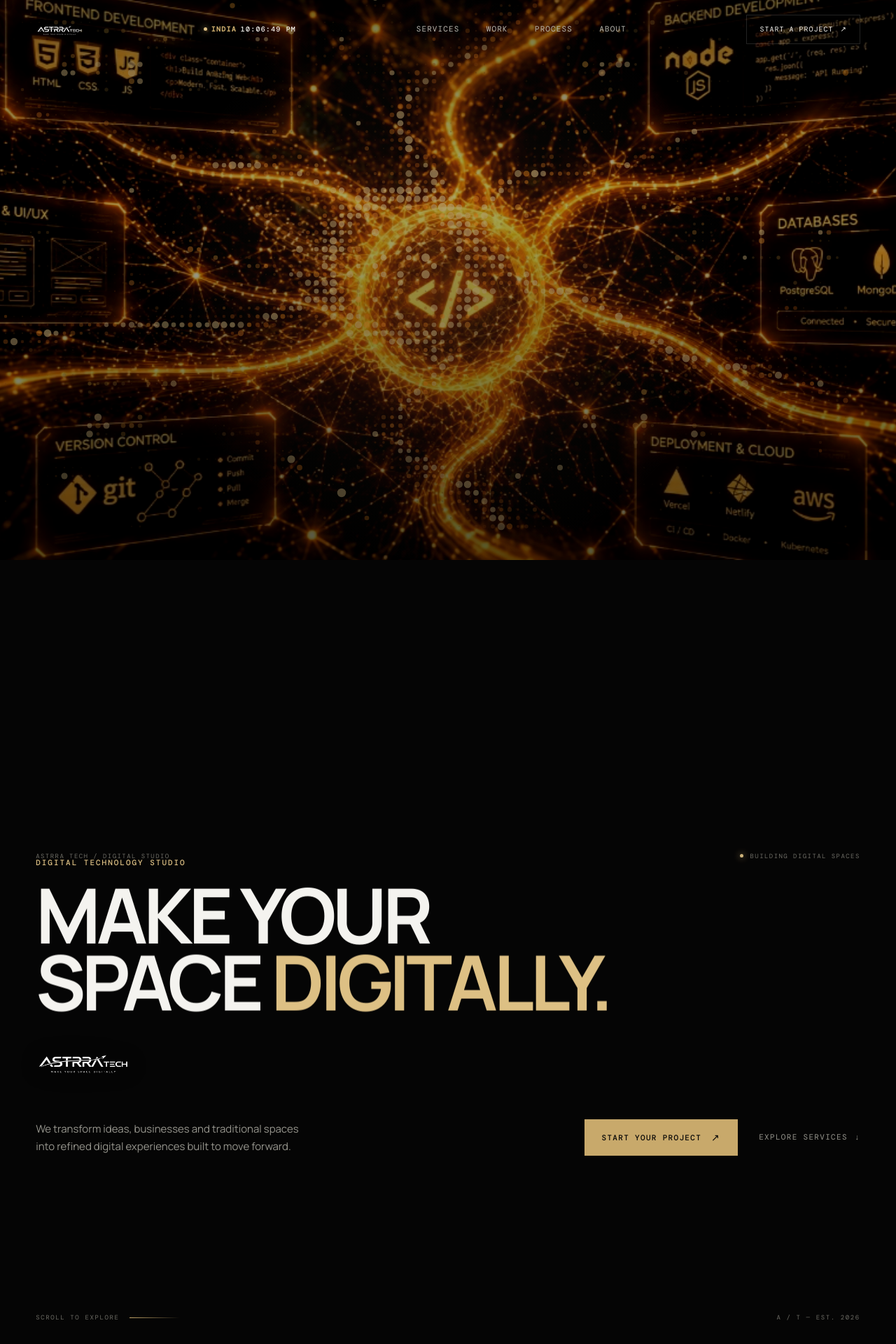
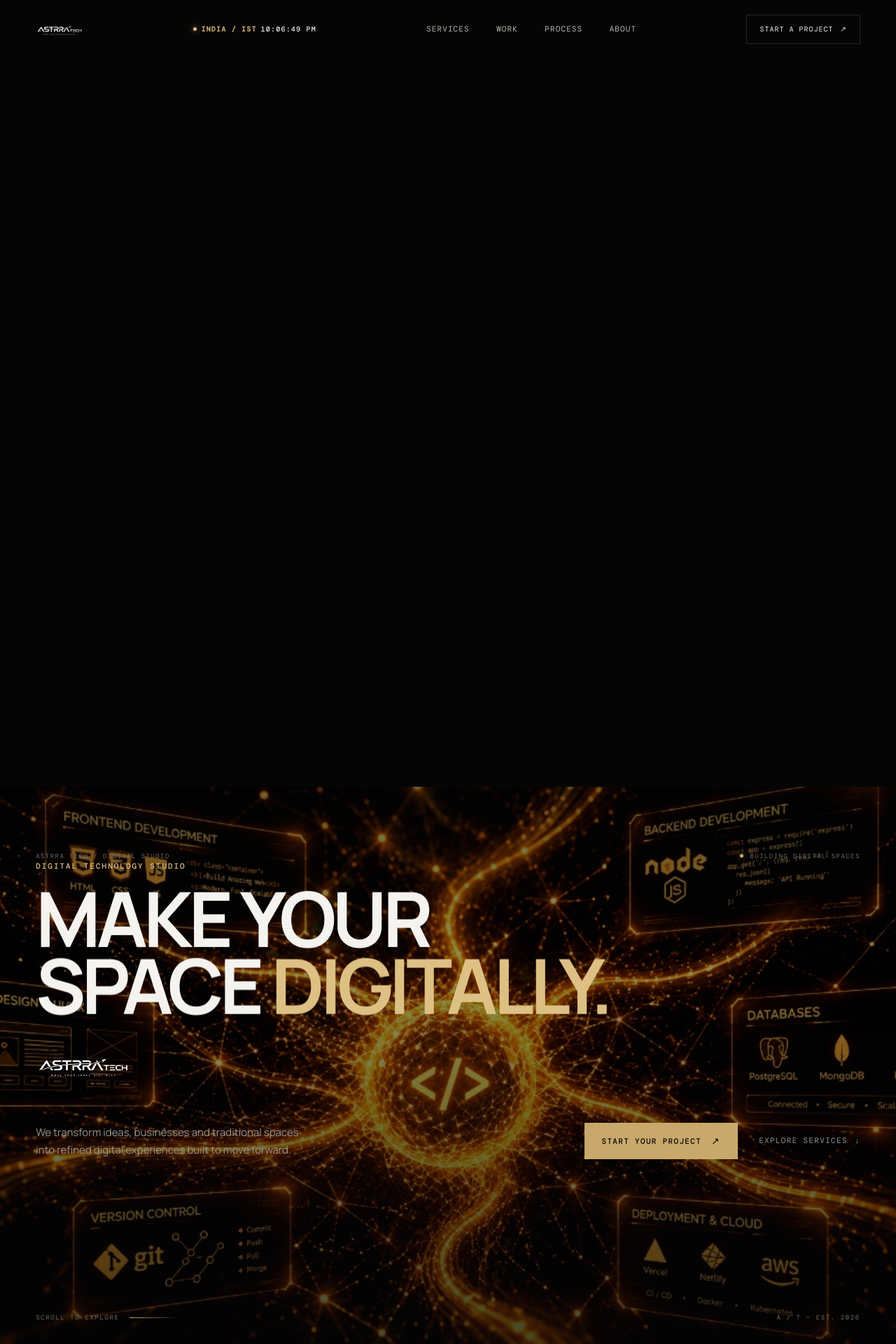
Before and after one commit to Tamanna2017-cmd/ASTRRA, a React (Vite) app: page / in a window 1280 px wide. Shown: the top 1920 px of the page at 70% size. Built offline with nearby package versions, Linux system fonts and the light colour scheme.

Commit message:
frontend-hero-update

```diff
--- a/src/animations/heroAnimations.js
+++ b/src/animations/heroAnimations.js
@@ -77,10 +77,6 @@ export function prehideHero(hero) {
   );
 }
 
-/**
- * Subtle hero parallax on scroll: headline drifts up slightly while the
- * decorative glow recedes — keeps the opening alive without excess.
- */
 export function heroScrollDrift(hero) {
   if (reducedMotion()) return null;
 
@@ -93,11 +89,8 @@ export function heroScrollDrift(hero) {
     },
   });
 
-  tl.to("[data-hero-content]", { y: -70, ease: "none" }, 0).to(
-    "[data-hero-glow]",
-    { y: 110, ease: "none" },
-    0
-  );
+  tl.to("[data-hero-content]", { y: -60, ease: "none" }, 0)
+    .to("[data-hero-bg]", { y: 40, ease: "none" }, 0);
 
   return tl;
 }
--- a/src/animations/preloaderAnimation.js
+++ b/src/animations/preloaderAnimation.js
@@ -1,18 +1,16 @@
 import { gsap, reducedMotion } from "./animationConfig";
 
 /**
- * Full-page preloader sequence:
+ * Full-page studio intro sequence:
  * 1. Full-screen dark background.
- * 2. Transparent white logo reveals: opacity 0->1, scale 0.92->1, y 15->0 (power3.out).
- * 3. Short hold.
- * 4. Logo exits: scale 1->1.04, opacity 1->0.
- * 5. Preloader curtain lifts: yPercent 0->-100 to unveil hero from top.
+ * 2. Centered transparent WHITE logo reveals: opacity 0->1, scale 0.92->1, y 20px->0 (power3.out ~1.2s).
+ * 3. Short hold (~0.5s).
+ * 4. Logo exits: scale 1->1.04, opacity 1->0 (power2.in ~0.5s).
+ * 5. Preloader curtain lifts: yPercent 0->-100 (power4.inOut ~0.85s) to reveal the hero.
  */
 export function createPreloader({
   root,
   brand,
-  subtitle,
-  counterEl,
   onComplete,
 } = {}) {
   if (reducedMotion()) {
@@ -20,56 +18,21 @@ export function createPreloader({
     return null;
   }
 
-  const counterObj = { value: 0 };
-  const lineEl = root ? root.querySelector(".preloader__line") : null;
-
   const tl = gsap.timeline({ onComplete });
 
   tl.fromTo(
     brand,
-    { autoAlpha: 0, scale: 0.92, y: 15 },
+    { autoAlpha: 0, scale: 0.92, y: 20 },
     { autoAlpha: 1, scale: 1, y: 0, duration: 1.2, ease: "power3.out" },
     0.1
   )
-    .fromTo(
-      subtitle,
-      { autoAlpha: 0, y: 10 },
-      { autoAlpha: 1, y: 0, duration: 0.7, ease: "power2.out" },
-      0.4
-    )
-    .fromTo(
-      counterEl,
-      { autoAlpha: 0 },
-      { autoAlpha: 1, duration: 0.4 },
-      0.3
-    )
-    .fromTo(
-      lineEl,
-      { scaleX: 0 },
-      { scaleX: 1, duration: 1.2, ease: "power2.inOut" },
-      0.3
-    )
-    .to(
-      counterObj,
-      {
-        value: 100,
-        duration: 1.2,
-        ease: "power2.inOut",
-        onUpdate: () => {
-          if (counterEl) {
-            counterEl.textContent = String(Math.round(counterObj.value)).padStart(3, "0");
-          }
-        },
-      },
-      0.3
-    )
     /* Logo exit animation: scale 1 -> 1.04, opacity 1 -> 0 */
     .to(
-      [brand, subtitle, counterEl, lineEl],
+      brand,
       { autoAlpha: 0, scale: 1.04, duration: 0.5, ease: "power2.in" },
-      "+=0.3"
+      "+=0.5"
     )
-    /* Preloader layer slides away */
+    /* Preloader layer slides away to reveal the hero underneath */
     .to(root, { yPercent: -100, duration: 0.85, ease: "power4.inOut" }, "-=0.15");
 
   return tl;
--- a/src/components/FixedBackground.jsx
+++ b/src/components/FixedBackground.jsx
@@ -1,69 +1,11 @@
-import { useEffect, useRef } from "react";
-import { gsap, ScrollTrigger, reducedMotion } from "../animations/animationConfig";
-import HalftoneCanvas from "./HalftoneCanvas";
+import React from "react";
 
+/**
+ * Baseline Application Fixed Background Container (#050505)
+ * Maintains dark background continuity behind main content sections.
+ */
 export default function FixedBackground() {
-  const bgRef = useRef(null);
-
-  useEffect(() => {
-    const bg = bgRef.current;
-
-    if (!bg || reducedMotion()) return;
-
-    // Slow continuous cinematic scroll & mouse parallax
-    const scrollAnimation = gsap.to(bg, {
-      y: 100,
-      scale: 1.05,
-      ease: "none",
-      scrollTrigger: {
-        trigger: document.body,
-        start: "top top",
-        end: "bottom bottom",
-        scrub: 1.5,
-      },
-    });
-
-    let mouseX = 0;
-    let mouseY = 0;
-
-    const move = (e) => {
-      mouseX = (e.clientX / window.innerWidth - 0.5) * 2;
-      mouseY = (e.clientY / window.innerHeight - 0.5) * 2;
-
-      gsap.to(bg, {
-        x: mouseX * -15,
-        y: mouseY * -10,
-        duration: 1.8,
-        ease: "power3.out",
-        overwrite: "auto",
-      });
-    };
-
-    const isDesktop = window.matchMedia("(hover: hover) and (pointer: fine)").matches;
-    if (isDesktop) {
-      window.addEventListener("mousemove", move, { passive: true });
-    }
-
-    return () => {
-      if (scrollAnimation) {
-        scrollAnimation.scrollTrigger?.kill();
-        scrollAnimation.kill();
-      }
-      window.removeEventListener("mousemove", move);
-    };
-  }, []);
-
   return (
-    <div className="fixed-background" aria-hidden="true">
-      <div ref={bgRef} className="fixed-background__image">
-        <img
-          src="/astrra-hero-bg.jpg"
-          alt=""
-          className="fixed-background__bg-img"
-        />
-        <HalftoneCanvas />
-      </div>
-      <div className="fixed-background__overlay" />
-    </div>
+    <div className="fixed-background" aria-hidden="true" />
   );
 }
--- a/src/components/LiveClocks.jsx
+++ b/src/components/LiveClocks.jsx
@@ -31,7 +31,7 @@ export default function LiveClocks({ className = "" }) {
     <div className={`live-clocks ${className}`} aria-label="Indian Standard Time">
       <div className="live-clock__item">
         <span className="live-clock__dot" aria-hidden="true" />
-        <span className="live-clock__label">INDIA</span>
+        <span className="live-clock__label">INDIA / IST</span>
         <span className="live-clock__val">{timeStr || "--:--:-- --"}</span>
       </div>
     </div>
--- a/src/components/Preloader.jsx
+++ b/src/components/Preloader.jsx
@@ -3,14 +3,14 @@ import { createPreloader } from "../animations/preloaderAnimation";
 import { reducedMotion } from "../animations/animationConfig";
 
 /**
- * Premium brand preloader: features official company logo asset,
- * subtle scale/fade reveal, thin counter to 100, and curtain lift exit.
+ * Cinematic Studio Intro Preloader:
+ * Features ONLY the centered transparent white ASTRRA TECH logo asset.
+ * Smooth entrance (opacity 0->1, scale 0.92->1, y 20->0), hold,
+ * exit (scale 1->1.04, opacity 1->0), and curtain reveal into the hero.
  */
 export default function Preloader({ onDone }) {
   const rootRef = useRef(null);
   const brandRef = useRef(null);
-  const counterRef = useRef(null);
-  const subtitleRef = useRef(null);
   const [hidden, setHidden] = useState(false);
 
   useEffect(() => {
@@ -22,7 +22,7 @@ export default function Preloader({ onDone }) {
       if (reducedMotion()) {
         setHidden(true);
       } else {
-        window.setTimeout(() => setHidden(true), 1000);
+        window.setTimeout(() => setHidden(true), 900);
       }
     };
 
@@ -34,8 +34,6 @@ export default function Preloader({ onDone }) {
     const tl = createPreloader({
       root: rootRef.current,
       brand: brandRef.current,
-      subtitle: subtitleRef.current,
-      counterEl: counterRef.current,
       onComplete: finish,
     });
 
@@ -56,14 +54,7 @@ export default function Preloader({ onDone }) {
           alt="ASTRRA TECH"
           className="preloader__logo-img"
         />
-        <span ref={subtitleRef} className="preloader__tagline">
-          MAKE YOUR SPACE DIGITALLY
-        </span>
       </div>
-      <div ref={counterRef} className="preloader__counter">
-        000
-      </div>
-      <span className="preloader__line" />
     </div>
   );
 }
--- a/src/sections/Hero.jsx
+++ b/src/sections/Hero.jsx
@@ -35,6 +35,15 @@ export default function Hero({ start = true }) {
 
   return (
     <section className="hero" id="top" ref={heroRef}>
+      <div className="hero__bg-layer" data-hero-bg aria-hidden="true">
+        <img
+          src="/astrra-hero-bg.jpg"
+          alt=""
+          className="hero__bg-img"
+        />
+        <div className="hero__bg-overlay" />
+      </div>
+
       <div className="hero__topline" data-hero-meta>
         <span>ASTRRA TECH / DIGITAL STUDIO</span>
         <span className="hero__status">
--- a/src/styles/sections.css
+++ b/src/styles/sections.css
@@ -9,7 +9,7 @@
    CINEMATIC FIXED BACKGROUND
    ========================================================= */
 
-/* ========================= HERO & FIXED BACKGROUND ========================= */
+/* ========================= HERO & BACKGROUND LAYER ========================= */
 
 .fixed-background {
   position: fixed;
@@ -22,39 +22,37 @@
   background: #050505;
 }
 
-.fixed-background__image {
+.hero__bg-layer {
   position: absolute;
   inset: -5%;
   width: 110%;
   height: 110%;
+  z-index: 0;
+  pointer-events: none;
+  overflow: hidden;
   will-change: transform;
 }
 
-.fixed-background__bg-img {
+.hero__bg-img {
   position: absolute;
   inset: 0;
   width: 100%;
   height: 100%;
   object-fit: cover;
   object-position: center;
-  filter: brightness(0.78) contrast(1.08) saturate(1.1);
-}
-
-.fixed-background__overlay {
+  opacity: 0.8;
+  filter: brightness(0.85) contrast(1.08) saturate(1.1);
+}
+
+.hero__bg-overlay {
   position: absolute;
   inset: 0;
-  background:
-    radial-gradient(
-      circle at 50% 50%,
-      rgba(200, 169, 107, 0.06),
-      transparent 55%
-    ),
-    linear-gradient(
-      180deg,
-      rgba(0, 0, 0, 0.42) 0%,
-      rgba(0, 0, 0, 0.18) 35%,
-      rgba(0, 0, 0, 0.58) 100%
-    );
+  background: linear-gradient(
+    180deg,
+    rgba(5, 5, 5, 0.45) 0%,
+    rgba(5, 5, 5, 0.20) 35%,
+    rgba(5, 5, 5, 0.65) 100%
+  );
   pointer-events: none;
   z-index: 1;
 }
@@ -66,7 +64,7 @@
   display: flex;
   flex-direction: column;
   justify-content: flex-start;
-  padding-top: clamp(100px, 12vh, 140px);
+  padding-top: clamp(105px, 12vh, 145px);
   padding-bottom: clamp(60px, 8vh, 100px);
   overflow: hidden;
   background: transparent;
```
